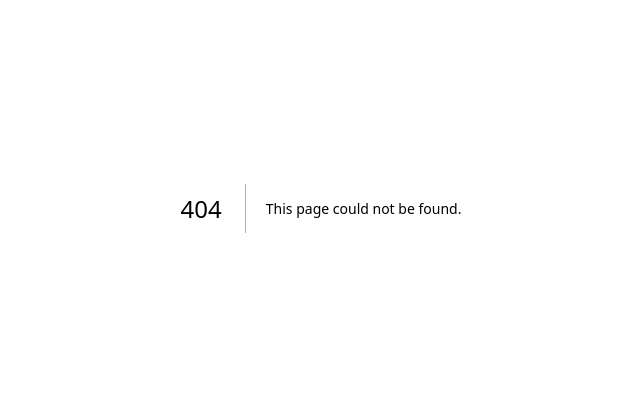
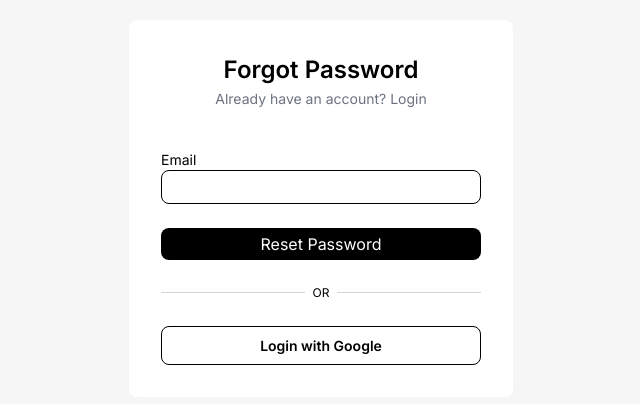
Before and after one commit to TakekuniT/codect, a Next.js app: page /forgot-password in a window 1280 px wide. Before the commit this address had no page. Shown: the part 192-596 px from the top of the page, without its empty margins (319-959 px from the left). Built offline with nearby package versions, Linux system fonts and the light colour scheme; no server answers.

Commit message:
create page + auth for google

```diff
--- /dev/null
+++ b/app/forgot-password/page.jsx
@@ -0,0 +1,58 @@
+"use client";
+import { useState } from 'react';
+import { sendPasswordResetEmail } from 'firebase/auth';
+import { useRouter } from 'next/navigation';
+import { auth } from '@/lib/firebase';
+import { useSignInWithGoogle } from 'react-firebase-hooks/auth';
+import { getDoc, setDoc, doc, collection } from 'firebase/firestore';
+import { firestore } from '@/lib/firebase';
+
+export default function forgotPassword(){
+  const router = useRouter();
+  const [email, setEmail] = useState("");
+  const [signInWithGoogle, userGoogle] = useSignInWithGoogle(auth);
+  const resetPassword = () => {
+    sendPasswordResetEmail(auth, email);
+    router.push('/login');
+  }
+    const googleSignIn = async () => {
+      await signInWithGoogle();
+
+
+      if(userGoogle){
+        const myUser = userGoogle.user;
+        const docRef = doc(collection(firestore, 'users'), myUser.email);
+        const docSnap = await getDoc(docRef);
+        if(!docSnap.exists()){
+        setDoc(docRef, {"name": userGoogle.user.displayName,"username": "", "userId": "", "password": ""})
+        }
+      router.push('/home');
+    }
+      }
+  return (
+    <div className="flex justify-center items-center h-screen bg-[#f6f6f6]">
+            <div className="bg-white w-[30%] flex flex-col p-8 rounded-lg ">
+                <p className="text-[24px] font-semibold mx-auto">Forgot Password</p>
+                <p className="text-[14px] text-gray-500 mx-auto">Already have an account? <a href="/login">Login</a></p>
+                <div className="mt-10">
+                    <p className="text-[14px]">Email</p>
+                    <input onChange={(e) => setEmail(e.target.value)}
+                    className="border-black border-[1px] rounded-lg w-full px-4 py-1"
+                    value={email}
+                    />
+                </div>
+                <button  onClick={resetPassword}className="bg-black text-white rounded-lg p-1 text-[16px] mt-6">Reset Password</button>
+                <div className="mt-6 flex items-center">
+                    <hr className="flex-grow border-t border-gray-300" />
+                    <div className="relative px-2">
+                        <p className="text-[12px]">OR</p>
+                    </div>
+                    <hr className="flex-grow border-t border-gray-300" />
+                </div>
+
+                <button onClick={googleSignIn}className="w-full border-[1px] border-black rounded-lg mt-6 p-2 text-[14px] font-semibold">Login with Google</button>
+            </div>
+
+        </div>
+  )
+}
--- a/app/login/page.tsx
+++ b/app/login/page.tsx
@@ -41,6 +41,7 @@ export default function Login() {
                 <div className="mt-2">
                     <p className="text-[14px]">Password</p>
                     <input onChange={(e) => setPassword(e.target.value)}
+                    type='password'
                     value={password}
                     className="border-black border-[1px] rounded-lg w-full px-4 py-1"
                     />
```
